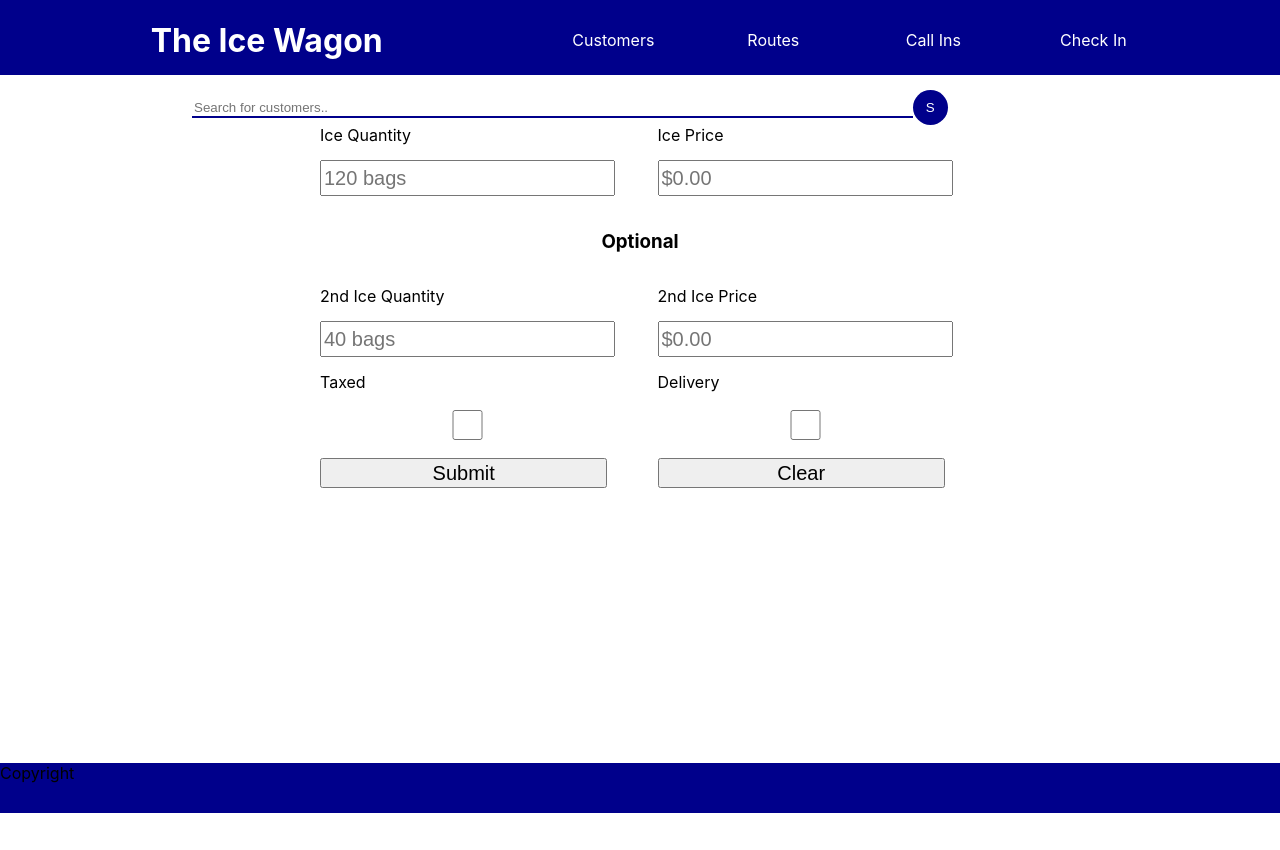
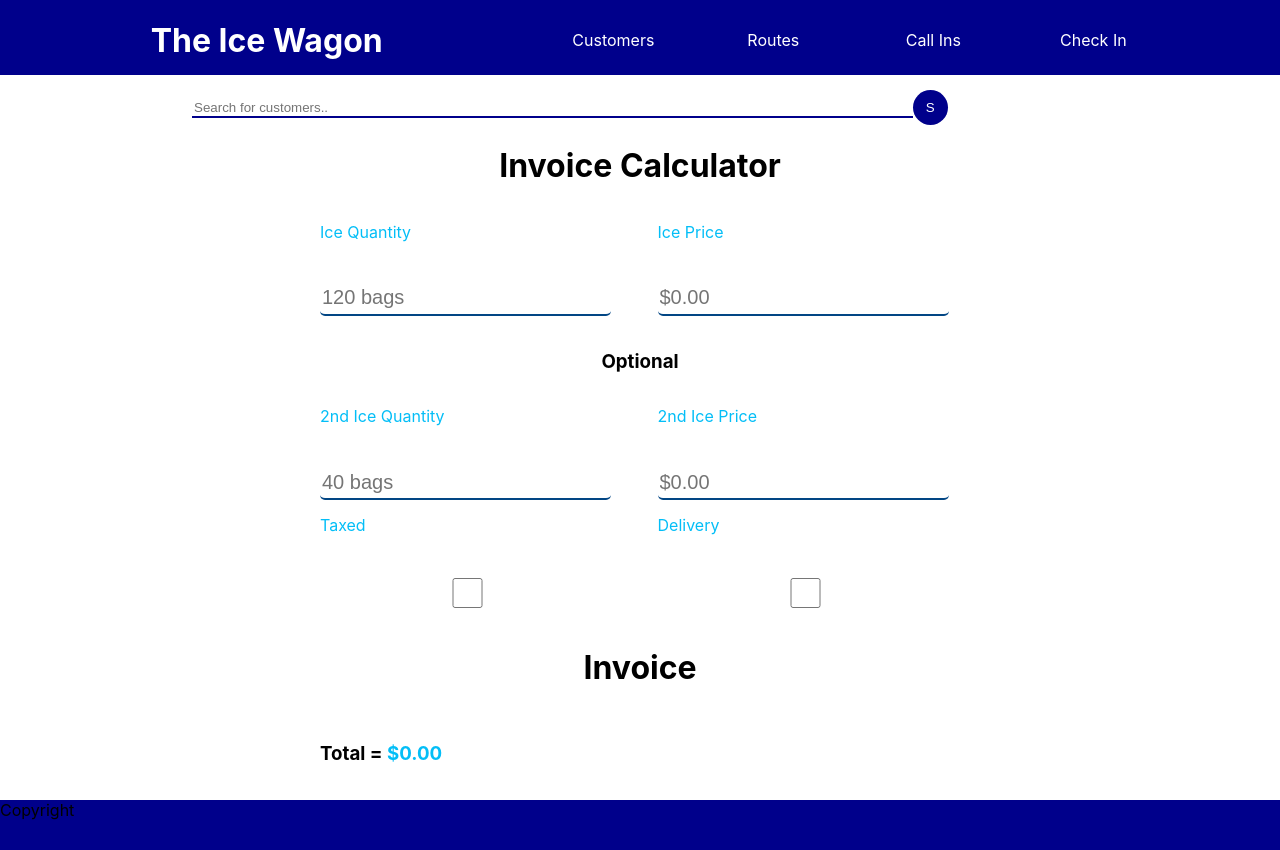
Before and after one commit to iVen608/CIT-490-Ice, a React (Create React App) app in the folder my-app/: page / in a window 1280 px wide. Before the commit the page ends 813 px from the top, so only its background shows below. Built offline with nearby package versions, Linux system fonts and the light colour scheme.

Commit message:
Styled calculator and added root var

```diff
--- a/my-app/src/components/invoiceCalculator.js
+++ b/my-app/src/components/invoiceCalculator.js
@@ -1,29 +1,73 @@
-import React, { useEffect } from 'react';
-import { useState } from 'react';
+import React, { useEffect,useState } from 'react';
 import '../styles/invoiceCalculator.css';
 
 function InvoiceCalculator(){
     const [info, setInfo] = useState({
         ice1: 0, price1: 0, ice2: 0, price2: 0, tax: false, del: false, finished: false,
     });
-    useEffect(()=>{
+    useEffect(() => {
+        for(let i in info){
+            info[i] = isNaN(info[i]) === true ? 0 : info[i];
+        }
         console.log(info);
+    });
 
-    })
+    function checkValidNumber(value){
+        if(isNaN(value)){
+            return 0;
+        }
+        return value;
+    }
     function update(key, value){
+        /*
+            Updates key value in useState to value for ice and quantity;
+        */
+
         setInfo({...info, [key] : parseFloat(value)})
     }
+    function roundToTwo(value){
+        /*
+            Bankers rounding notes:
+                - if 2nd decimal point is odd and 3rd decimal is 5, round up
+                - if 2nd decimal point is even and 3rd decimal is 5, round down
+
+            This function rounds to avoid bankers rounding.
+        */
+        const x = parseFloat(value).toFixed(3);
+        const stringX = x.toString();
+        const stringLength = stringX.length;
+        const lastTerm = parseInt(stringX.substring(stringLength-1, stringLength));
+        const secondToLastTerm = parseInt(stringX.substring(stringLength-2, stringLength-1));
+        if(secondToLastTerm % 2 === 0 && lastTerm === 5){
+            value += .001;
+        }
+        const roundingResult = parseFloat(value).toFixed(2);
+        return roundingResult;
+    }
     function calculateSubtotal(quantity, price, quantity2, price2){
+        /*
+            Calculates subtotal from provided parameters
+        */
+       quantity = checkValidNumber(quantity);
+       price = checkValidNumber(price);
+       quantity2 = checkValidNumber(quantity2);
+       price2 = checkValidNumber(price2);
         if(quantity2>2){
-            return((quantity*price) + (quantity2 * price2));
+            return roundToTwo((quantity*price) + (quantity2 * price2));
         }else{
-            return(quantity*price);
+            return roundToTwo(quantity*price);
         }
     }
     function calculateTax(subtotal){
-        return .086*subtotal;
+        /*
+            Calculates tax based on subtotal parameter.
+        */
+        return roundToTwo(subtotal * .086);
     }
     function calculateTotal(subtotal, tax, delivery){
+        /*
+            Calculates total on if tax and/or delivery are selected.
+        */
         if(tax === false){
             tax = 0;
         }else{
@@ -34,34 +78,36 @@ function InvoiceCalculator(){
         }else{
             delivery = 25;
         }
-        return (subtotal + tax + delivery);
+        const total = parseFloat(subtotal) + parseFloat(tax) + parseFloat(delivery);
+        return roundToTwo(total);
     }
     return(
         <div id="invoice-calculator-container">
-            <label htmlFor="iceQuantity1">Ice Quantity</label>
-            <label htmlFor="icePrice1">Ice Price</label>
-            <input id="iceQuantity1" type="text" placeholder='120 bags' onChange={(e) => update("ice1", e.target.value)}/>
-            <input id="icePrice1" type="number" placeholder='$0.00' onChange={(e) => update("price1", e.target.value)}/>
+            <h1>Invoice Calculator</h1>
+            <label class="invoice-label" htmlFor="iceQuantity1">Ice Quantity</label>
+            <label class="invoice-label" htmlFor="icePrice1">Ice Price</label>
+            <input id="iceQuantity1" class="invoice-number-input" type="number" placeholder='120 bags' onChange={(e) => update("ice1", e.target.value)}/>
+            <input id="icePrice1" class="invoice-number-input" type="number" placeholder='$0.00' onChange={(e) => update("price1", e.target.value)}/>
             <h3>Optional</h3>
-            <label htmlFor="iceQuantity2">2nd Ice Quantity</label>
-            <label htmlFor="icePrice2">2nd Ice Price </label>
-            <input id="iceQuantity2" type="number" placeholder='40 bags' onChange={(e) => update("ice2", e.target.value)}/>
-            <input id="icePrice2" type="number" placeholder='$0.00' onChange={(e) => update("price2", e.target.value)}/>
-            <label htmlFor="taxCheck">Taxed</label>
-            <label htmlFor="deliveryCheck">Delivery</label>
+            <label class="invoice-label" htmlFor="iceQuantity2">2nd Ice Quantity</label>
+            <label class="invoice-label" htmlFor="icePrice2">2nd Ice Price </label>
+            <input id="iceQuantity2" type="number" class="invoice-number-input" placeholder='40 bags' onChange={(e) => update("ice2", e.target.value)}/>
+            <input id="icePrice2" type="number" class="invoice-number-input" placeholder='$0.00' onChange={(e) => update("price2", e.target.value)}/>
+            <label class="invoice-label" htmlFor="taxCheck">Taxed</label>
+            <label class="invoice-label" htmlFor="deliveryCheck">Delivery</label>
             <input id="taxCheck" type="checkbox" onClick={(e)=>setInfo({...info, ["tax"] : (e.target.checked)})}/>
             <input id="deliveryCheck" type="checkbox" onClick={(e)=>setInfo({...info, ["del"] : (e.target.checked)})}/>
-            <button type="button" onClick={(e)=>setInfo({...info, ["finished"] : (true)})}>Submit</button>
-            <button type="button" onClick={(e)=>setInfo({...info, ["finished"] : (false)})}>Clear</button>
-            {info.finished === true &&
+            {/*<button type="button" id="submitButton" onClick={(e)=>setInfo({...info, ["finished"] : (true)})}>Submit</button>
+            <button type="button" id="clearButton" onClick={(e)=>setInfo({...info, ["finished"] : (false)})}>Clear</button>*/}
+            <h1>Invoice</h1>
             <div>
-                <h3>{info.ice1} bags @ {info.price1} = {info.ice1 * info.price1}</h3>
-                {info.ice2 > 0 && <h3>{info.ice2} bags @ {info.price2} = {info.ice2 * info.price2}</h3>}
-                <h3>Subtotal = {calculateSubtotal(info.ice1,info.price1,info.ice2,info.price2)}</h3>
-                {info.tax === true && <h3>Tax: {.086*(calculateSubtotal(info.ice1,info.price1,info.ice2,info.price2))}</h3>}
-                {info.del === true && <h3>Delivery: $25</h3>}
-                <h3>Total = {calculateTotal(calculateSubtotal(info.ice1,info.price1,info.ice2,info.price2),info.tax, info.del)}</h3>
-            </div>}
+                {info.price1 > 0 && info.ice1 > 0 && <h3 class="invoice-detail">{info.ice1} bags @ ${roundToTwo(info.price1)} = <span class="blue-text">${roundToTwo(info.ice1 * info.price1)}</span></h3>}
+                {info.ice2 > 0 && info.price2 > 0 && <h3 class="invoice-detail">{info.ice2} bags @ ${roundToTwo(info.price2)} = <span class="blue-text">${roundToTwo(info.ice2 * info.price2)}</span></h3>}
+                {info.price1 > 0 && info.ice1 > 0 && <h3 class="invoice-detail">Subtotal = <span class="blue-text">${calculateSubtotal(info.ice1,info.price1,info.ice2,info.price2)}</span></h3>}
+                {info.tax === true && <h3 class="invoice-detail">Tax = <span class="blue-text">${calculateTax(calculateSubtotal(info.ice1,info.price1,info.ice2,info.price2))}</span></h3>}
+                {info.del === true  && <h3 class="invoice-detail">Delivery = <span class="blue-text">$25.00</span></h3>}
+                {<h3 class="invoice-detail">Total = <span class="blue-text">${calculateTotal(calculateSubtotal(info.ice1,info.price1,info.ice2,info.price2),info.tax, info.del)}</span></h3>}
+            </div>
         </div>
     )
 }
--- a/my-app/src/styles/invoiceCalculator.css
+++ b/my-app/src/styles/invoiceCalculator.css
@@ -1,3 +1,5 @@
+@import "./root.css";
+
 #invoice-calculator-container {
     width: 50vw;
     margin-left: 25vw;
@@ -7,13 +9,59 @@
     row-gap: 15px;
 }
 
+.invoice-number-input {
+    border: none;
+    border-bottom: 2px solid var(--primary);
+}
+
+.invoice-label {
+    color: var(--secondary);
+    animation: rise;
+    animation-duration: 1s;
+    animation-delay: .2s;
+    animation-fill-mode: forwards;
+}
+
 #invoice-calculator-container > input, #invoice-calculator-container > button {
     width: 95%;
     height: 30px;
     font-size: 20px;
+    border-radius: 5px;
 }
 
-#invoice-calculator-container > h3 {
+#invoice-calculator-container > h3, #invoice-calculator-container > h1 {
     grid-column: 1/3;
     text-align: center;
 }
+
+#submitButton {
+    background-color: var(--primary);
+    color: var(--accent-light);
+    border: none;
+}
+
+#clearButton {
+    background-color: var(--accent-dark);
+    color: var(--accent-light);
+    border: none;
+}
+
+.blue-text {
+    color: var(--secondary);
+}
+
+.invoice-detail {
+    animation: rise;
+    animation-duration: .5s;
+    animation-direction: reverse;
+    animation-fill-mode: forwards;
+}
+
+@keyframes rise {
+    0%{
+        padding-bottom: 0px;
+    }
+    100%{
+        padding-bottom: 25px;
+    }
+}
--- /dev/null
+++ b/my-app/src/styles/root.css
@@ -0,0 +1,7 @@
+:root{
+    --primary: #024684;
+    --secondary: #03BEF7;
+    --accent-medium: #A4BFD7;
+    --accent-dark: #697681;
+    --accent-light: #DBECEC;
+}
```
Also changed, not shown: my-app/src/App.js (+0 -18 lines).
